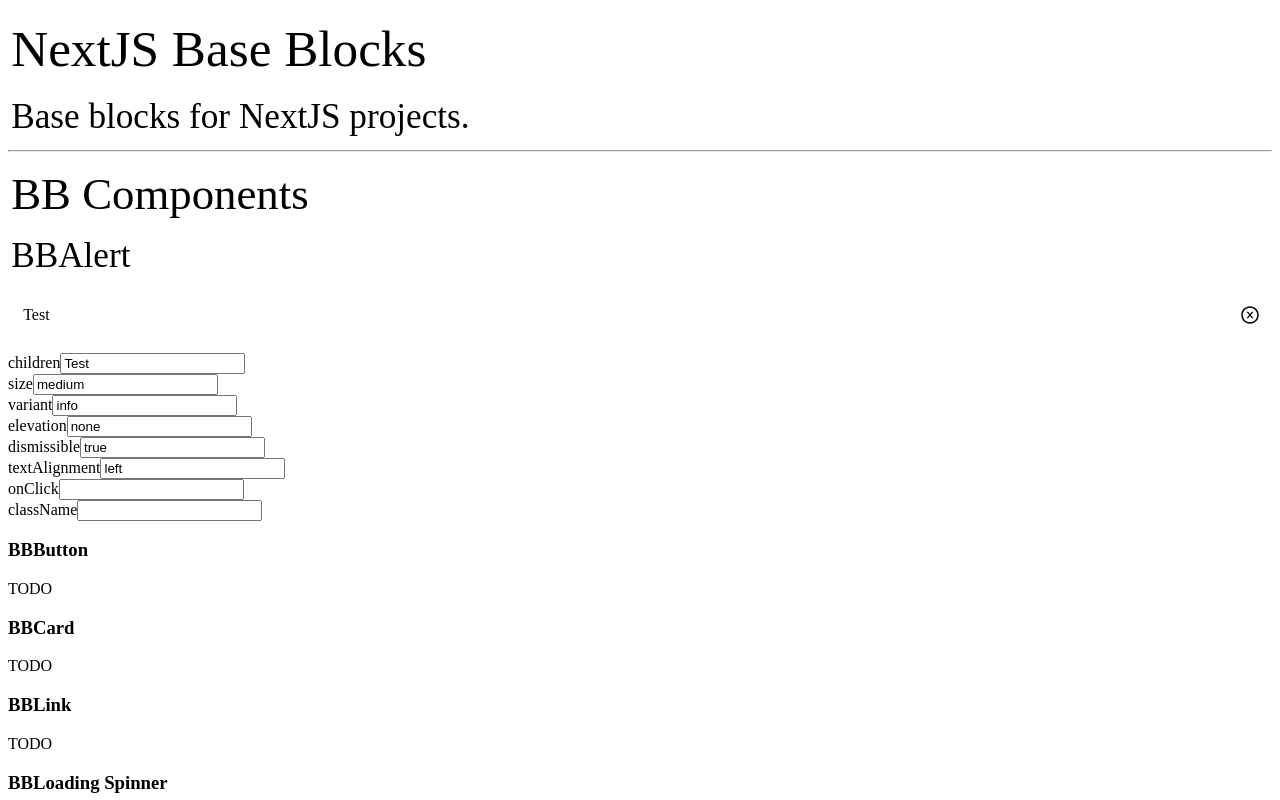
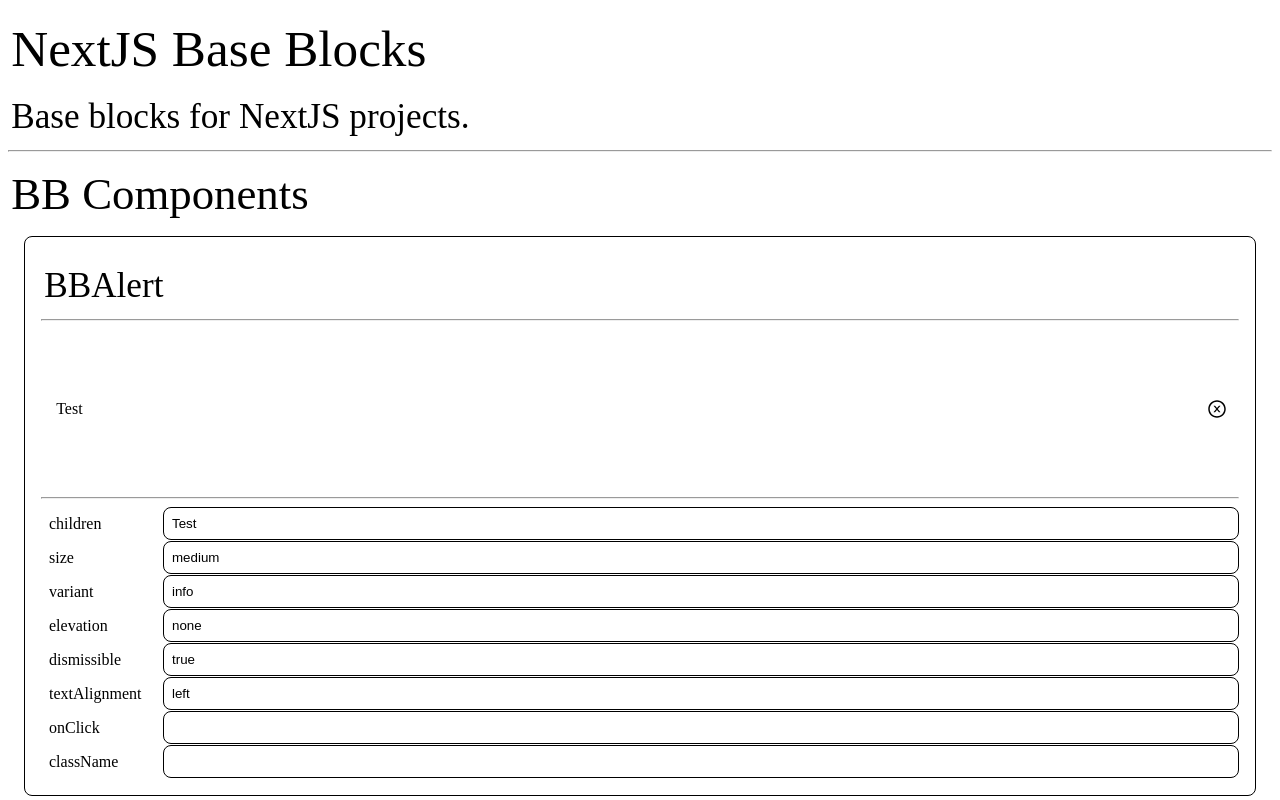
Before and after one commit to dan1229/nextjs-base-blocks, a Next.js app: page / in a window 1280 px wide. Shown: the top 800 px of the page. Built offline with nearby package versions, Linux system fonts and the light colour scheme.

Commit message:
some styling

```diff
--- a/src/demo_components/demo_component_wrapper/index.tsx
+++ b/src/demo_components/demo_component_wrapper/index.tsx
@@ -2,6 +2,7 @@ import BBAlert, { IPropsBBAlert } from '@/bbalert';
 import React, { Dispatch, FC, SetStateAction, useState } from 'react';
 import StateEditor from '../state_editor';
 import BBText from '@/bbtext';
+import styles from './styles.module.scss';
 
 /**
  * IPropsDemoComponent
@@ -26,10 +27,12 @@ export default function DemoComponent(Props: IPropsDemoComponent): React.ReactEl
   console.log('stateBBAlert', stateObject);
 
   return (
-    <div>
+    <div className={styles.containerDemoComponent}>
       <BBText size="xlarge">{name}</BBText>
+      <hr />
       <div>
-        {child}
+        <div className={styles.containerComponent}>{child}</div>
+        <hr />
         <StateEditor state={stateObject} setState={setStateObject} />
       </div>
     </div>
--- /dev/null
+++ b/src/demo_components/demo_component_wrapper/styles.module.scss
@@ -0,0 +1,13 @@
+.containerDemoComponent {
+  border: 1px solid black;
+  margin: 1rem;
+  padding: 1rem;
+  border-radius: 8px;
+}
+
+.containerComponent {
+  min-height: 10rem;
+  display: flex;
+  flex-direction: column;
+  justify-content: center;
+}
--- a/src/demo_components/state_editor/index.tsx
+++ b/src/demo_components/state_editor/index.tsx
@@ -1,5 +1,6 @@
 import BBAlert, { IPropsBBAlert } from '@/bbalert';
 import React, { Dispatch, FC, SetStateAction, useState } from 'react';
+import styles from './styles.module.scss';
 
 /**
  * IPropsStateEditor
@@ -25,11 +26,13 @@ export default function StateEditor(Props: IPropsStateEditor): React.ReactElemen
   if (!state) return null;
 
   return (
-    <div>
+    <div className={styles.containerStateEditor}>
       {Object.entries(state).map(([key, value]) => (
-        <div key={key}>
-          <label htmlFor={key}>{key}</label>
-          <input id={key} type="text" value={value} onChange={(e) => handleChange(key, e.target.value)} />
+        <div key={key} className={styles.containerField}>
+          <label htmlFor={key} className={styles.containerLabel}>
+            {key}
+          </label>
+          <input id={key} className={styles.containerInput} type="text" value={value} onChange={(e) => handleChange(key, e.target.value)} />
         </div>
       ))}
     </div>
--- /dev/null
+++ b/src/demo_components/state_editor/styles.module.scss
@@ -0,0 +1,25 @@
+.containerStateEditor {
+  width: 100%;
+}
+
+.containerField {
+  width: 100%;
+  display: flex;
+  flex-direction: row;
+  justify-content: flex-start;
+  align-items: center;
+  gap: 10px;
+}
+
+.containerLabel {
+  min-width: 6rem;
+  text-align: start;
+  padding: 0.5rem;
+}
+
+.containerInput {
+  width: 100%;
+  padding: 0.5rem;
+  border-radius: 8px;
+  border: 1px solid black;
+}
```
